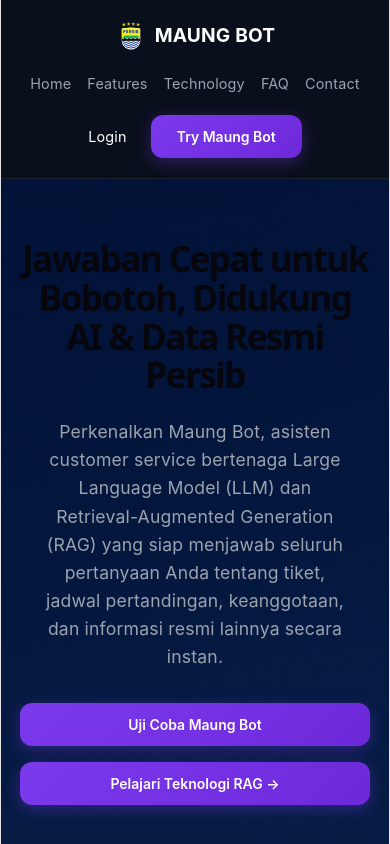
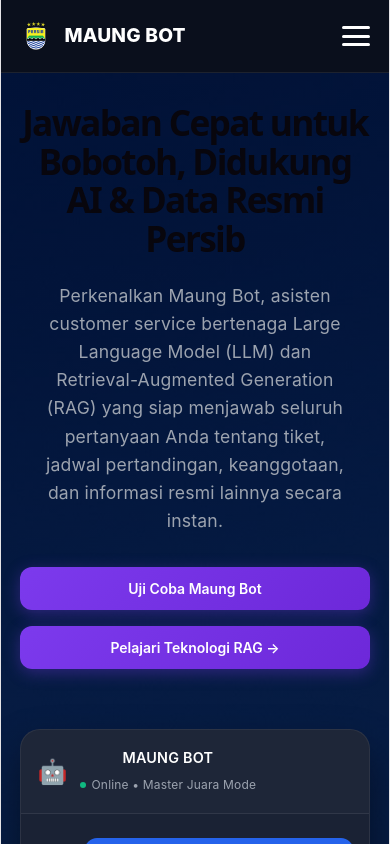
Before and after one commit to Rizkytryhght/persib-chatbot-frontend, a React (Vite) app: page / in a window 390 px wide. Built offline with nearby package versions, Linux system fonts and the light colour scheme.

Commit message:
fix responsive navbar. -rizky

```diff
--- a/src/components/landing/Footer.jsx
+++ b/src/components/landing/Footer.jsx
@@ -19,7 +19,7 @@ const Footer = () => {
           <div className="footer-logo">
             <img src={persibLogo} alt="Persib Logo" className="footer-logo-img"/>
             <span>PERSIB</span></div>
-          <p className="social-text">Cleaned social media</p>
+          <p className="social-text">Media Social</p>
           <div className="social-icons">
             {SOCIAL_LINKS.map((link) => (
               <a
--- a/src/components/landing/Navbar.jsx
+++ b/src/components/landing/Navbar.jsx
@@ -1,11 +1,24 @@
-import React from 'react';
+import React, { useState } from 'react'; // KUNCI 1: Import useState
 import { Link, useNavigate } from 'react-router-dom';
 import Button from '../common/Button';
 import { landingData } from '../../data/landingData';
 import logoPersib from '../../assets/images/persib-logo.png';
+import '../../styles/landing.css';
 
 const Navbar = () => {
   const navigate = useNavigate();
+  // State untuk mengontrol Hamburger Menu
+  const [isMenuOpen, setIsMenuOpen] = useState(false);
+
+  // Fungsi untuk toggle menu
+  const toggleMenu = () => {
+    setIsMenuOpen(!isMenuOpen);
+  };
+
+  // Fungsi untuk menutup menu saat link diklik (UX terbaik)
+  const closeMenu = () => {
+    setIsMenuOpen(false);
+  };
 
   return (
     <nav className="navbar">
@@ -14,15 +27,37 @@ const Navbar = () => {
         MAUNG BOT
       </div>
 
-      <ul className="navbar-links">
-        {landingData.navLinks.map((link, index) => (
-          <li key={index}><a href={link.href}>{link.label}</a></li>
-        ))}
-      </ul>
+      {/* Tombol Hamburger */}
+      <div className={`hamburger ${isMenuOpen ? 'active' : ''}`} onClick={toggleMenu}>
+        <span className="bar"></span>
+        <span className="bar"></span>
+        <span className="bar"></span>
+      </div>
 
-      <div className="navbar-actions">
-        <Link to="/profile" className="login-link">Login</Link>
-        <Button variant="primary" onClick={() => navigate('/profile')}>Try Maung Bot</Button>
+      {/* Wrapper Menu - akan menjadi flex-row di desktop, dan dropdown di mobile */}
+      <div className={`navbar-menu ${isMenuOpen ? 'active' : ''}`}>
+
+        {/* KUNCI 2: Ubah ul/li menjadi div dan a tag agar selaras dengan CSS */}
+        <div className="navbar-links">
+          {landingData.navLinks.map((link, index) => (
+            <a key={index} href={link.href} onClick={closeMenu}>
+              {link.label}
+            </a>
+          ))}
+        </div>
+
+        <div className="navbar-actions">
+          <Link to="/profile" className="login-link" onClick={closeMenu}>Login</Link>
+          <Button
+            variant="primary"
+            onClick={() => {
+              closeMenu();
+              navigate('/profile');
+            }}
+          >
+            Try Maung Bot
+          </Button>
+        </div>
       </div>
     </nav>
   );
--- a/src/styles/landing.css
+++ b/src/styles/landing.css
@@ -120,27 +120,41 @@ ul { list-style: none; padding: 0; margin: 0; }
 }
 
 /* ==========================================================================
-   5. NAVBAR
+   5. NAVBAR (MASTER FIX)
    ========================================================================== */
 .navbar {
   display: flex;
   justify-content: space-between;
   align-items: center;
-  padding: 24px 5%;
+  padding: 20px 5%;
+  background-color: var(--bg-dark);
   border-bottom: 1px solid var(--border-color);
+  position: relative; /* Kunci agar dropdown meluncur tepat dari bawah navbar */
+  z-index: 1000;
 }
 
 .navbar-logo {
-  font-weight: 700;
+  font-weight: 800;
   font-size: 1.2rem;
   display: flex;
   align-items: center;
-  gap: 8px;
+  gap: 12px;
+  color: var(--text-main);
+  white-space: nowrap; /* KUNCI FIX: Mencegah teks melipat ke bawah */
+  z-index: 1001;
+}
+
+.navbar-menu {
+  display: flex;
+  align-items: center;
+  justify-content: space-between;
+  width: 100%;
 }
 
 .navbar-links {
   display: flex;
   gap: 32px;
+  margin: 0 auto;
 }
 
 .navbar-links a {
@@ -149,7 +163,9 @@ ul { list-style: none; padding: 0; margin: 0; }
   transition: color 0.2s;
 }
 
-.navbar-links a:hover { color: var(--text-main); }
+.navbar-links a:hover {
+  color: var(--text-main);
+}
 
 .navbar-actions {
   display: flex;
@@ -163,7 +179,27 @@ ul { list-style: none; padding: 0; margin: 0; }
   transition: color 0.2s;
 }
 
-.login-link:hover { color: var(--accent-gold); }
+.login-link:hover {
+  color: var(--accent-gold);
+}
+
+.hamburger {
+  display: none;
+  flex-direction: column;
+  justify-content: space-between;
+  width: 28px;
+  height: 20px;
+  cursor: pointer;
+  z-index: 1001; /* Harus lebih tinggi dari dropdown agar bisa diklik tutup */
+}
+
+.hamburger .bar {
+  width: 100%;
+  height: 3px;
+  background-color: var(--text-main);
+  border-radius: 4px;
+  transition: all 0.3s ease-in-out;
+}
 
 /* ==========================================================================
    6. HERO SECTION
@@ -171,14 +207,14 @@ ul { list-style: none; padding: 0; margin: 0; }
 .hero-section {
   display: flex;
   align-items: center;
-  padding: 80px 5%;
+  padding: 50px 5%;
   gap: 60px;
 }
 
 .hero-content { flex: 1; }
 
 .hero-title {
-  font-size: clamp(2rem, 4vw, 3.5rem); /* Responsive typography */
+  font-size: clamp(2rem, 4vw, 3.5rem);
   line-height: 1.1;
   margin-bottom: 24px;
 }
@@ -336,10 +372,10 @@ ul { list-style: none; padding: 0; margin: 0; }
 .knowledge-flow {
   display: flex;
   align-items: center;
-  justify-content: center; /* Memastikan seluruh alur berada di tengah */
-  gap: 24px; /* Jarak antar elemen dan panah */
+  justify-content: center;
+  gap: 24px;
   margin: 2rem auto;
-  flex-wrap: wrap; /* Membantu jika layar mulai mengecil */
+  flex-wrap: wrap;
 }
 
 .flow-node {
@@ -347,15 +383,14 @@ ul { list-style: none; padding: 0; margin: 0; }
   flex-direction: column;
   align-items: center;
   text-align: center;
-  max-width: 120px; /* Menjaga teks agar tetap rapi jika panjang */
+  max-width: 120px;
 }
 
 .flow-node .icon {
-  font-size: 2.5rem; /* Ukuran ikon dipertegas */
+  font-size: 2.5rem;
   margin-bottom: 12px;
 }
 
-/* Jika Anda menggunakan tag p atau span untuk teks di bawah ikon */
 .flow-node p,
 .flow-node span {
   font-size: 0.95rem;
@@ -372,6 +407,7 @@ ul { list-style: none; padding: 0; margin: 0; }
   align-items: center;
   justify-content: center;
 }
+
 /* ==========================================================================
    9. PROCESS FLOW (HOW IT WORKS)
    ========================================================================== */
@@ -412,7 +448,7 @@ ul { list-style: none; padding: 0; margin: 0; }
 .process-line {
   flex: 1;
   height: 2px;
-  margin-top: 21px; /* Align with step-number */
+  margin-top: 21px;
   background: linear-gradient(90deg, rgba(255,255,255,0.05), rgba(255,255,255,0.5), rgba(255,255,255,0.05));
 }
 
@@ -485,7 +521,7 @@ ul { list-style: none; padding: 0; margin: 0; }
 .technology-section {
   display: flex;
   flex-direction: column;
-  align-items: center; /* Pastikan seluruh konten di tengah */
+  align-items: center;
   justify-content: center;
   height: 100%;
   text-align: center;
@@ -495,13 +531,9 @@ ul { list-style: none; padding: 0; margin: 0; }
   display: flex;
   justify-content: center;
   align-items: flex-start;
-  gap: 32px 48px; /* Jarak vertikal 32px, horizontal 48px */
+  gap: 32px 48px;
   margin-top: 40px;
   flex-wrap: wrap;
-
-  /* TRIK RAHASIA:
-     Membatasi lebar maksimal container agar item ke-4 dan ke-5
-     dipaksa turun ke baris baru, menciptakan formasi 3-2 yang rapi */
   max-width: 480px;
   margin-left: auto;
   margin-right: auto;
@@ -509,7 +541,6 @@ ul { list-style: none; padding: 0; margin: 0; }
 
 .tech-item {
   text-align: center;
-  /* Menyamakan lebar setiap box agar grid bayangan tetap seimbang */
   width: 100px;
   display: flex;
   flex-direction: column;
@@ -518,23 +549,22 @@ ul { list-style: none; padding: 0; margin: 0; }
 }
 
 .tech-item:hover {
-  transform: translateY(-5px); /* Tambahan efek hover agar lebih interaktif */
+  transform: translateY(-5px);
 }
 
-/* Dukungan jika menggunakan tag <img> atau icon bawaan */
 .tech-item img,
 .tech-icon {
   width: 64px;
   height: 64px;
   object-fit: contain;
-  font-size: 3rem; /* Berlaku jika icon menggunakan font/emoji */
+  font-size: 3rem;
   margin-bottom: 16px;
-  filter: drop-shadow(0 4px 12px rgba(0, 0, 0, 0.2)); /* Memberi efek kedalaman */
+  filter: drop-shadow(0 4px 12px rgba(0, 0, 0, 0.2));
 }
 
 .tech-label {
   font-size: 0.95rem;
-  color: var(--text-main); /* Menggunakan warna utama agar kontrasnya lebih baik dari sebelumnya */
+  color: var(--text-main);
   font-weight: 600;
   line-height: 1.3;
 }
@@ -627,7 +657,7 @@ ul { list-style: none; padding: 0; margin: 0; }
   .hero-section {
     flex-direction: column;
     text-align: center;
-    padding: 60px 5%;
+    padding: 30px 5%;
   }
 
   .hero-description {
@@ -654,18 +684,86 @@ ul { list-style: none; padding: 0; margin: 0; }
 
 /* MOBILE (Max 768px) */
 @media (max-width: 768px) {
+  /* === NAVBAR MOBILE FIX === */
   .navbar {
-    flex-direction: column;
-    gap: 20px;
     padding: 20px 5%;
   }
 
-  .navbar-links {
-    flex-wrap: wrap;
-    justify-content: center;
-    gap: 16px;
+  .hamburger {
+    display: flex;
   }
 
+  /* Animasi ikon Hamburger menjadi "X" */
+  .hamburger.active .bar:nth-child(1) { transform: translateY(8.5px) rotate(45deg); }
+  .hamburger.active .bar:nth-child(2) { opacity: 0; }
+  .hamburger.active .bar:nth-child(3) { transform: translateY(-8.5px) rotate(-45deg); }
+
+  /* KUNCI FIX: Dropdown Menu Mobile */
+  .navbar-menu {
+    position: absolute;
+    top: 100%;
+    left: 0;
+    width: 100%;
+    background-color: var(--bg-dark);
+    flex-direction: column;
+    padding: 0 5%;
+    border-bottom: 1px solid var(--border-color);
+
+    /* State Tertutup (Sembunyi Total) */
+    visibility: hidden;
+    opacity: 0;
+    transform: translateY(-20px);
+    pointer-events: none; /* Mencegah tombol di dalam menu terklik tanpa sengaja saat tertutup */
+    transition: all 0.3s ease-in-out;
+  }
+
+  /* State Terbuka */
+  .navbar-menu.active {
+    visibility: visible;
+    opacity: 1;
+    transform: translateY(0);
+    pointer-events: auto;
+    padding-bottom: 32px;
+    box-shadow: 0 20px 40px rgba(0,0,0,0.5); /* Efek bayangan elegan */
+  }
+
+  /* Susun Ulang Link Menjadi Vertikal */
+  .navbar-links {
+    flex-direction: column;
+    align-items: center;
+    gap: 10px;
+    margin: 12px 0 12px 0;
+    width: 100%;
+  }
+
+  .navbar-links a {
+    font-size: 1.1rem;
+    display: block;
+    padding: 8px;
+  }
+
+  /* Susun Ulang Tombol Menjadi Vertikal */
+  .navbar-actions {
+    flex-direction: column;
+    width: 100%;
+    gap: 10px;
+    padding-top: 12px;
+    border-top: 1px solid var(--border-color); /* Garis pemisah */
+  }
+
+  .login-link {
+    width: 100%;
+    text-align: center;
+    padding: 12px 0;
+  }
+
+  .navbar-actions button,
+  .navbar-actions .btn {
+    width: 100%;
+    justify-content: center;
+  }
+
+  /* === KOMPONEN LAINNYA === */
   .hero-title {
     font-size: 2.2rem;
   }
@@ -681,7 +779,7 @@ ul { list-style: none; padding: 0; margin: 0; }
   }
 
   .process-line {
-    display: none; /* Menyembunyikan garis penghubung di mobile karena tersusun vertikal */
+    display: none;
   }
 
   .process-step {
@@ -697,39 +795,77 @@ ul { list-style: none; padding: 0; margin: 0; }
     flex-direction: column;
   }
 
-  .footer-links-grid {
-    flex-direction: column;
-    gap: 32px;
-  }
-
-  .footer-bottom {
-    flex-direction: column;
-    text-align: center;
-    justify-content: center;
-  }
-
   .cta-card {
     padding: 30px 20px;
   }
 
   .knowledge-flow {
-    flex-direction: column; /* Ubah alur menjadi vertikal di HP */
+    flex-direction: column;
     gap: 16px;
   }
 
   .flow-arrow {
-    /* Trik Estetika: Putar panah kanan menjadi panah bawah di layar HP */
     transform: rotate(90deg);
     margin: 8px 0;
   }
 
   .tech-flex {
     gap: 24px;
-    max-width: 320px; /* Memaksa menjadi layout 2-2-1 di layar kecil */
+    max-width: 320px;
   }
 
   .tech-item {
     width: 90px;
+  }
+
+  .footer {
+    padding: 40px 5% 24px;
+  }
+
+  .footer-content {
+    flex-direction: column;
+    align-items: flex-start;
+    gap: 40px;
+  }
+
+  .footer-logo {
+    justify-content: flex-start;
+  }
+
+  .social-text {
+    text-align: left;
+    margin-bottom: 20px;
+    max-width: 100%;
+  }
+
+  .social-icons {
+    justify-content: flex-start;
+  }
+
+  .footer-links-grid {
+    display: grid;
+    grid-template-columns: repeat(2, 1fr);
+    gap: 32px 24px;
+    width: 100%;
+  }
+
+  .footer-column {
+    text-align: left;
+    width: 100%;
+  }
+
+  .footer-column h4 {
+    margin-bottom: 16px;
+    padding-bottom: 8px;
+    border-bottom: 1px solid rgba(255, 255, 255, 0.05);
+  }
+
+  .footer-bottom {
+    flex-direction: column;
+    align-items: flex-start;
+    text-align: left;
+    gap: 12px;
+    padding-top: 24px;
   }
 }
 
@@ -744,4 +880,9 @@ ul { list-style: none; padding: 0; margin: 0; }
     width: 100%;
     box-sizing: border-box;
   }
+
+  .footer-links-grid {
+    grid-template-columns: 1fr;
+    gap: 28px;
+  }
 }
```
